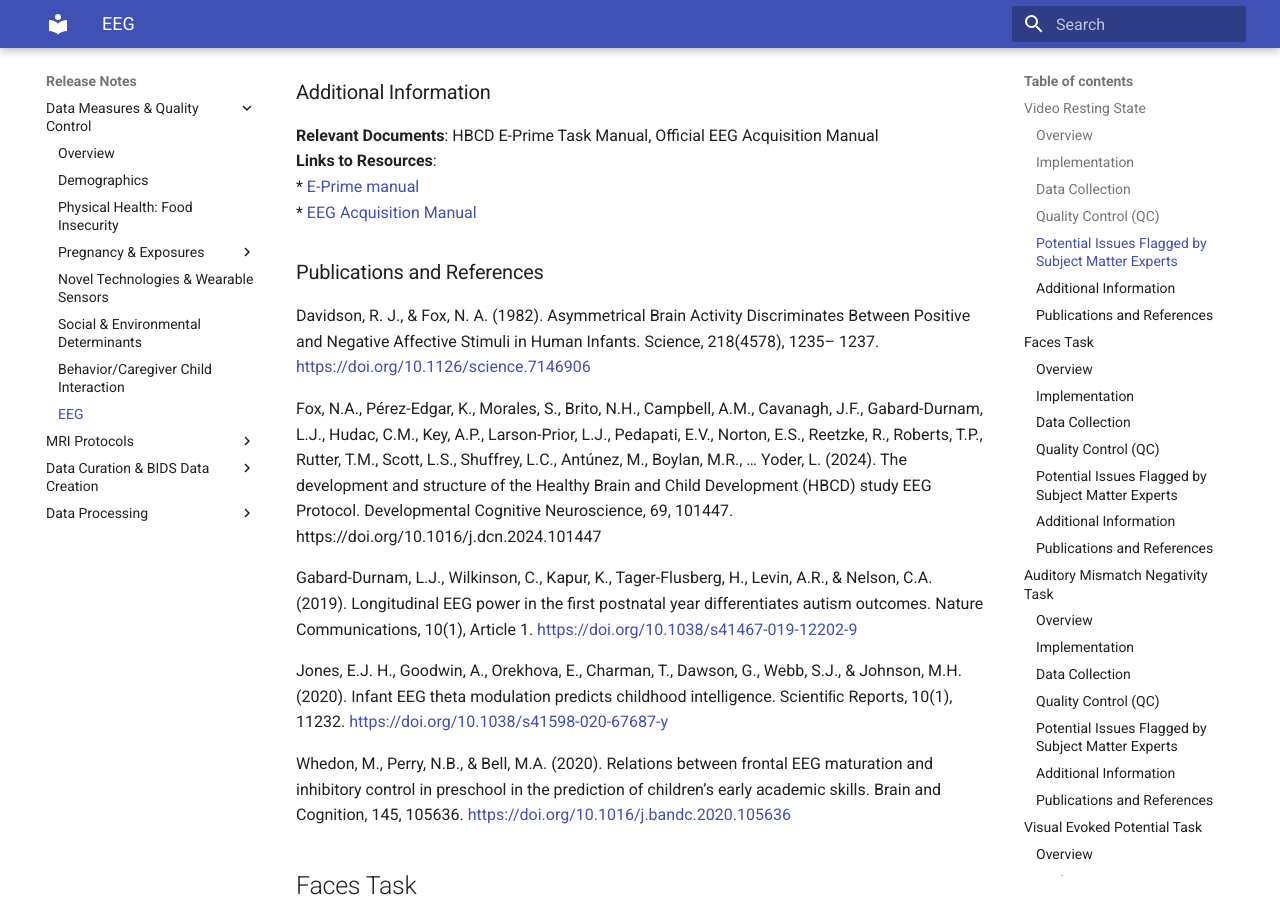
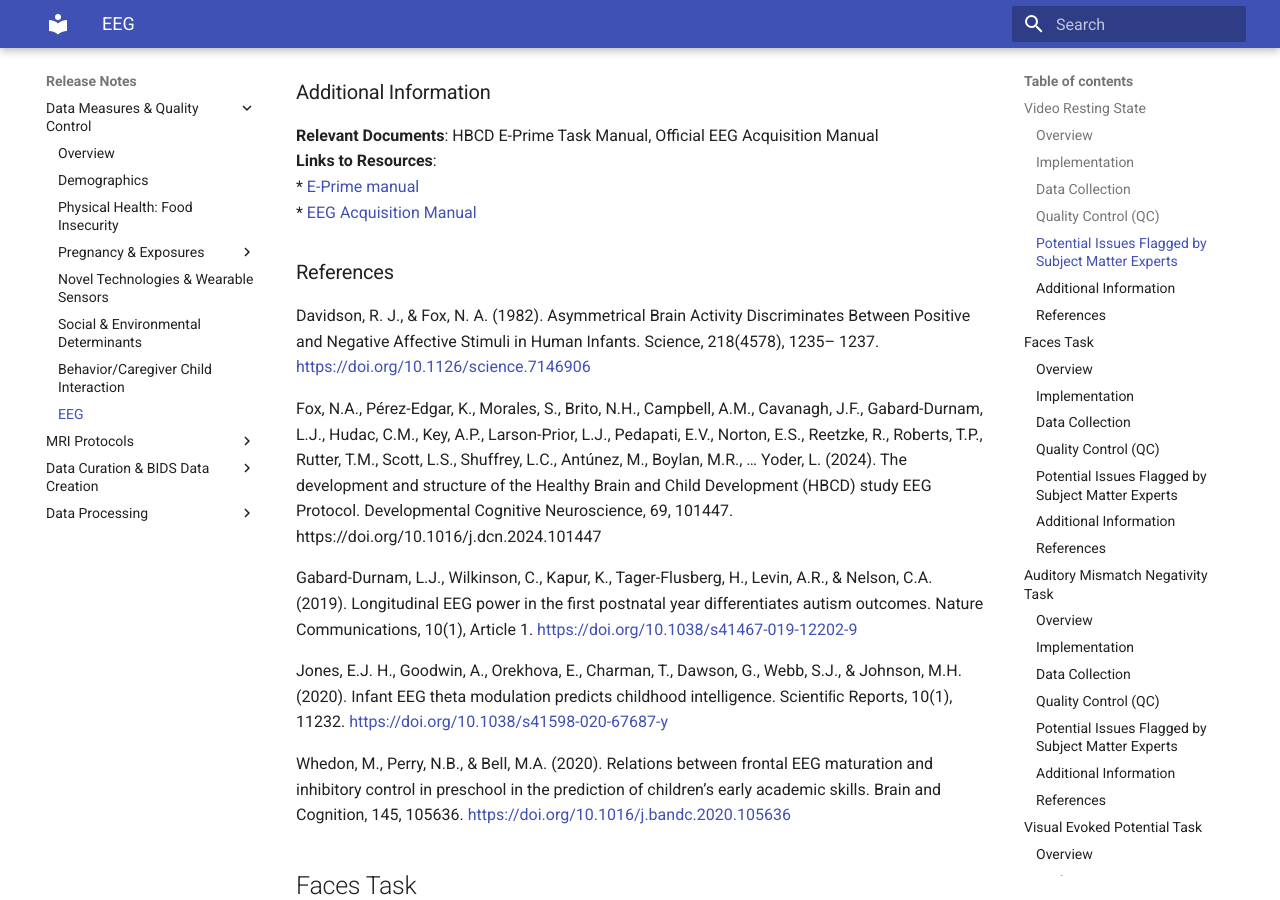
Before and after one commit to mattcieslak/hbcd-docs, an MkDocs documentation site: the page built from docs/measures/eeg.md, in a window 1280 px wide and 900 px high, scrolled down 2389 px. Built offline with MkDocs 1.6.1 and Material for MkDocs 9.7.7, drawn with Linux system fonts in a browser that asks for light colours; some of the changed text lies outside the part shown.

Commit message:
Update eeg.md

```diff
--- a/docs/measures/eeg.md
+++ b/docs/measures/eeg.md
@@ -47,7 +47,7 @@ In V04/6, a silent video plays with a variety of marble run and construction vis
   * [E-Prime manual](https://docs.google.com/document/d/1PghQQpLbxjQavtVlHyIz7JVJxlyKcC4Do8z8j7srdaI/edit?usp=sharing)
   * [EEG Acquisition Manual](https://docs.google.com/document/d/1tjrFJzntHOqJOrq-SRGy2Z0LOj56MFsZ2ZocgrUogSs/edit?usp=sharing)
 
-### Publications and References
+### References
 Davidson, R. J., & Fox, N. A. (1982). Asymmetrical Brain Activity Discriminates Between Positive and Negative Affective Stimuli in Human Infants. Science, 218(4578), 1235– 1237. [https://doi.org/10.1126/science.7146906](https://doi.org/10.1126/science.7146906)
 
 Fox, N.A., Pérez-Edgar, K., Morales, S., Brito, N.H., Campbell, A.M., Cavanagh, J.F., Gabard-Durnam, L.J., Hudac, C.M., Key, A.P., Larson-Prior, L.J., Pedapati, E.V., Norton, E.S., Reetzke, R., Roberts, T.P., Rutter, T.M., Scott, L.S., Shuffrey, L.C., Antúnez, M., Boylan, M.R., … Yoder, L. (2024). The development and structure of the Healthy Brain and Child Development (HBCD) study EEG Protocol. Developmental Cognitive Neuroscience, 69, 101447. https://doi.org/10.1016/j.dcn.2024.101447
@@ -106,7 +106,7 @@ Whedon, M., Perry, N.B., & Bell, M.A. (2020). Relations between frontal EEG matu
   * [E-Prime manual](https://docs.google.com/document/d/1PghQQpLbxjQavtVlHyIz7JVJxlyKcC4Do8z8j7srdaI/edit?usp=sharing)
   * [EEG Acquisition Manual](https://docs.google.com/document/d/1tjrFJzntHOqJOrq-SRGy2Z0LOj56MFsZ2ZocgrUogSs/edit?usp=sharing)
 
-### Publications and References
+### References
 Barry-Anwar, Ryan, Tracy Riggins, and Lisa S. Scott, 'Electrophysiology in Developmental Populations Key Methods and Findings', in Kathrin Cohen Kadosh (ed.), *Oxford Handbook of Developmental Cognitive Neuroscience*, Oxford Library of Psychology (2024; online edn, Oxford Academic, 2 Sept. 2020), [https://doi.org/10.1093/oxfordhb/9780198827474.013.3](https://doi.org/10.1093/oxfordhb/9780198827474.013.3)
 
 Fox, N.A., Pérez-Edgar, K., Morales, S., Brito, N.H., Campbell, A.M., Cavanagh, J.F., Gabard-Durnam, L.J., Hudac, C.M., Key, A.P., Larson-Prior, L.J., Pedapati, E.V., Norton, E.S., Reetzke, R., Roberts, T.P., Rutter, T.M., Scott, L.S., Shuffrey, L.C., Antúnez, M., Boylan, M.R., … Yoder, L. (2024). The development and structure of the Healthy Brain and Child Development (HBCD) study EEG Protocol. Developmental Cognitive Neuroscience, 69, 101447. https://doi.org/10.1016/j.dcn.2024.101447
@@ -160,7 +160,7 @@ Scherf, K.S., & Scott, L.S. (2012). Connecting developmental trajectories: Biase
   * [E-Prime manual](https://docs.google.com/document/d/1PghQQpLbxjQavtVlHyIz7JVJxlyKcC4Do8z8j7srdaI/edit?usp=sharing)
   * [EEG Acquisition Manual](https://docs.google.com/document/d/1tjrFJzntHOqJOrq-SRGy2Z0LOj56MFsZ2ZocgrUogSs/edit?usp=sharing)
 
-### Publications and References
+### References
 Choudhury, N., & Benasich, A. A. (2011). Maturation of auditory evoked potentials from 6 to 48 months: Prediction to 3 and 4 year language and cognitive abilities. Clinical Neurophysiology, 122(2), 320–338. [https://doi.org/10.1016/j.clinph.2010.05.035](https://doi.org/10.1016/j.clinph.2010.05.035)
 
 Fox, N.A., Pérez-Edgar, K., Morales, S., Brito, N.H., Campbell, A.M., Cavanagh, J.F., Gabard-Durnam, L.J., Hudac, C.M., Key, A.P., Larson-Prior, L.J., Pedapati, E.V., Norton, E.S., Reetzke, R., Roberts, T.P., Rutter, T.M., Scott, L.S., Shuffrey, L.C., Antúnez, M., Boylan, M.R., … Yoder, L. (2024). The development and structure of the Healthy Brain and Child Development (HBCD) study EEG Protocol. Developmental Cognitive Neuroscience, 69, 101447. https://doi.org/10.1016/j.dcn.2024.101447
@@ -229,7 +229,7 @@ Schwartz, S., Shinn-Cunningham, B., & Tager-Flusberg, H. (2018). Meta-analysis a
   * [E-Prime manual](https://docs.google.com/document/d/1PghQQpLbxjQavtVlHyIz7JVJxlyKcC4Do8z8j7srdaI/edit?usp=sharing)
   * [EEG Acquisition Manual](https://docs.google.com/document/d/1tjrFJzntHOqJOrq-SRGy2Z0LOj56MFsZ2ZocgrUogSs/edit?usp=sharing)
 
-### Publications and References
+### References
 Cremone-Caira, A., Braverman, Y., MacNaughton, G.A., Nikolaeva, J.I., & Faja, S. (2023). Reduced Visual Evoked Potential Amplitude in Autistic Children with Co-Occurring Features of Attention-Deficit/Hyperactivity Disorder. Journal of Autism and Developmental Disorders. [https://doi.org/10.1007/s10803-023-06005-7](https://doi.org/10.1007/s10803-023-06005-7)
 
 Fox, N.A., Pérez-Edgar, K., Morales, S., Brito, N.H., Campbell, A.M., Cavanagh, J.F., Gabard-Durnam, L.J., Hudac, C.M., Key, A.P., Larson-Prior, L.J., Pedapati, E.V., Norton, E.S., Reetzke, R., Roberts, T.P., Rutter, T.M., Scott, L.S., Shuffrey, L.C., Antúnez, M., Boylan, M.R., … Yoder, L. (2024). The development and structure of the Healthy Brain and Child Development (HBCD) study EEG Protocol. Developmental Cognitive Neuroscience, 69, 101447. https://doi.org/10.1016/j.dcn.2024.101447
```
